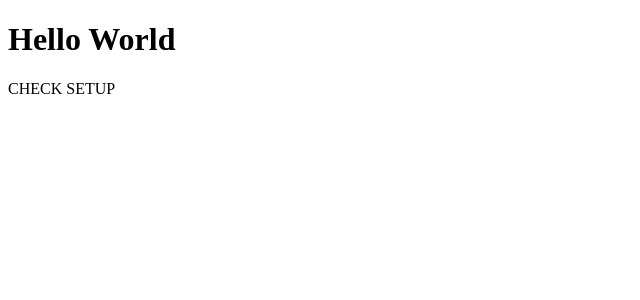
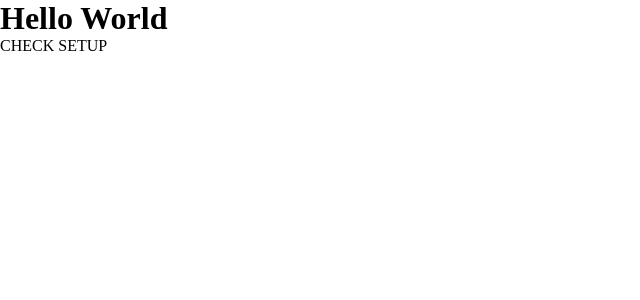
Before and after one commit to Codfect/layout-test, a React (Create React App) app in the folder client/: page / in a window 1280 px wide. Shown: the top 300 px of the page, without its empty margins (0-640 px from the left). Built offline with nearby package versions, Linux system fonts and the light colour scheme.

Commit message:
Global styles and CSS in JS

```diff
--- a/client/src/App.tsx
+++ b/client/src/App.tsx
@@ -1,8 +1,11 @@
+import { GlobalStyle } from "./styles/global";
+
 export function App() {
   return (
     <div className="App">
       <h1>Hello World</h1>
       <p>CHECK SETUP</p>
+      <GlobalStyle />
     </div>
   );
 }
--- /dev/null
+++ b/client/src/styles/global.ts
@@ -0,0 +1,43 @@
+import { createGlobalStyle } from 'styled-components';
+
+export const GlobalStyle = createGlobalStyle`
+
+  :root {
+    --background: #FFFFFF;
+    --asideBackground: #EDF1FA;
+
+    --currentBalance: #607FCF;
+    --income: #0AC683;
+    --outcome: #FD7369;
+  }
+
+  * {
+    margin: 0;
+    padding: 0;
+    box-sizing: border-box;
+  }
+
+  html {
+    @media (max-width: 1080px) {
+      font-size: 93.75%;
+    }
+
+    @media (max-width: 720px) {
+      font-size: 87.5%;
+    }
+  }
+
+  body {
+    background: var(---background);
+    -webkit-font-smoothing: antialiased; // Browsers que usam webkit, as fonts ficam mais nitidas
+  }
+
+  button {
+    cursor: pointer;
+  }
+
+  [disabled] {
+    opacity: 0.6;
+    cursor: not-allowed;
+  }
+`;
```
Also changed, not shown: client/package.json (+9 -5 lines), 1 other file (tests, documents, lock files or other folders).
